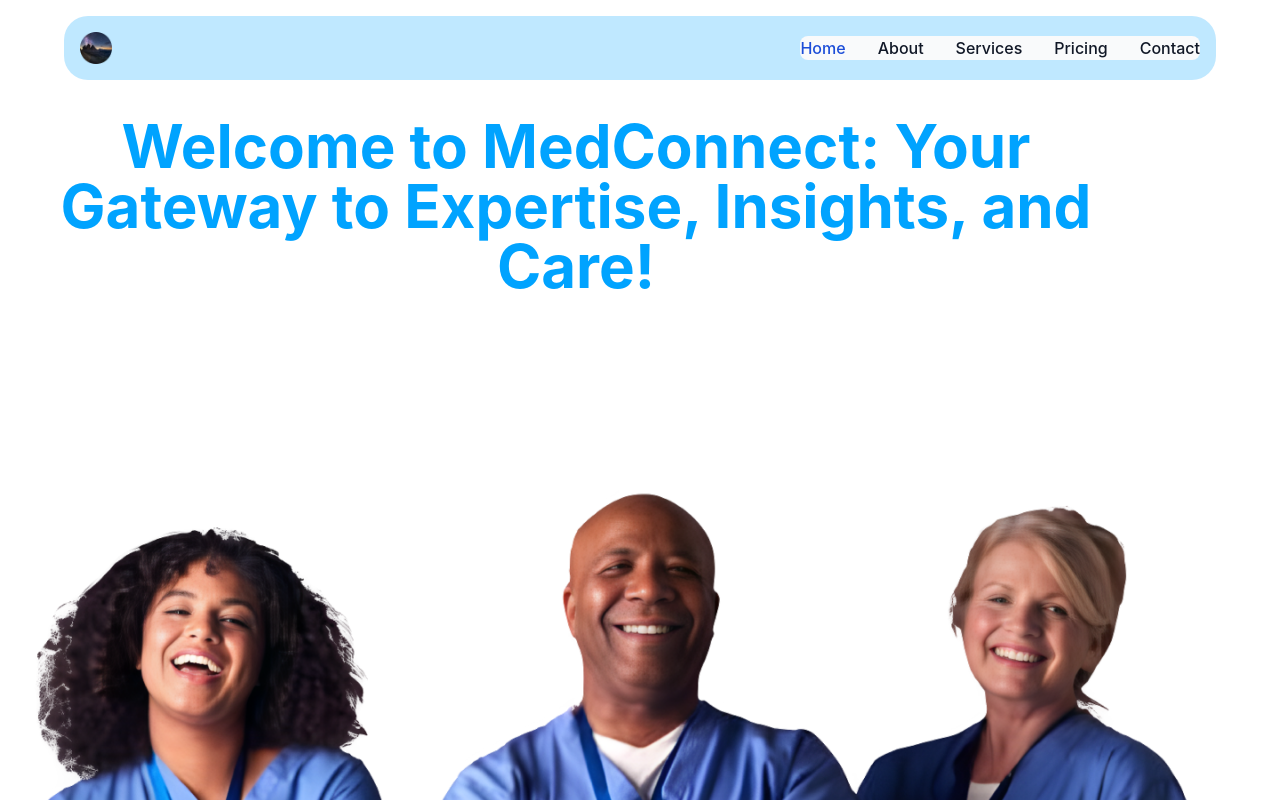
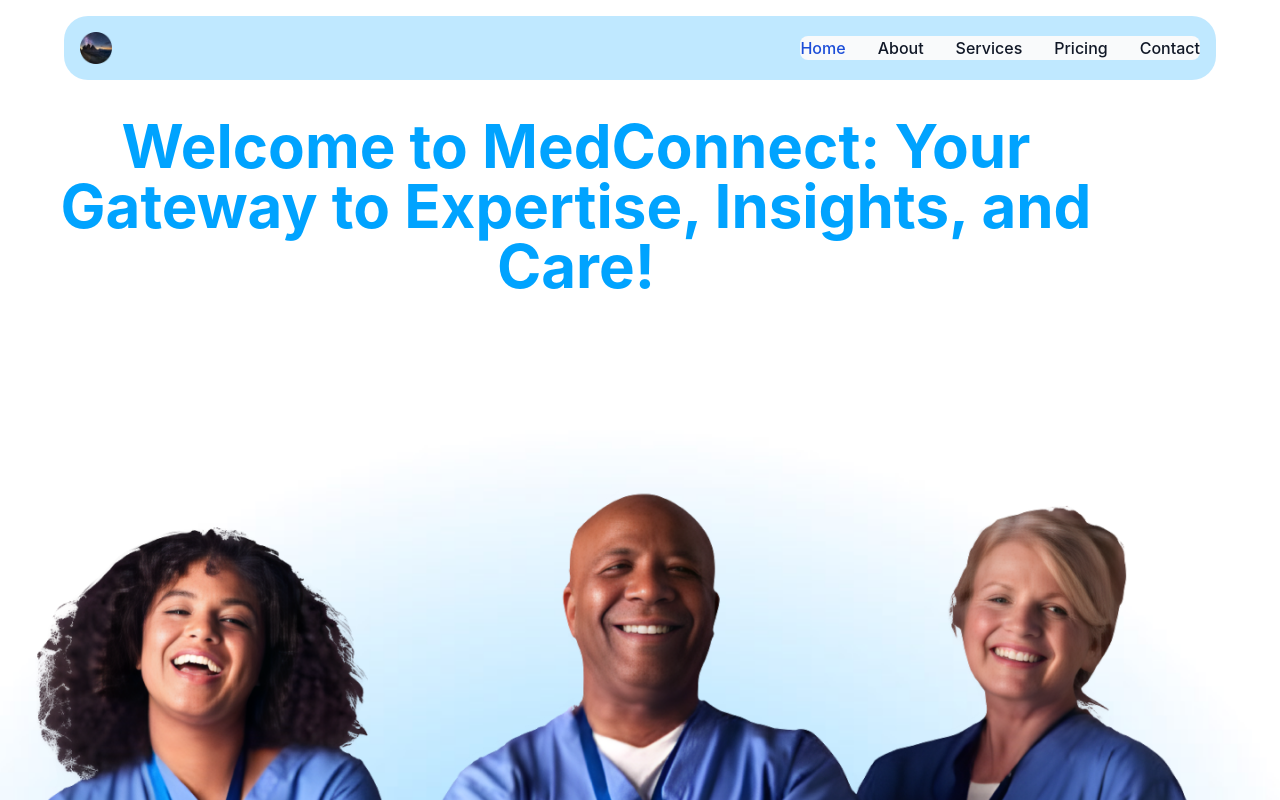
Before and after one commit to adnan4k/Hakim_web, a React (Create React App) app in the folder client/: page / in a window 1280 px wide. Shown: the top 800 px of the page. Built offline with nearby package versions, Linux system fonts and the light colour scheme.

Commit message:
bg image added to hero

```diff
--- a/client/src/components/Hero.jsx
+++ b/client/src/components/Hero.jsx
@@ -8,8 +8,8 @@
           Welcome to MedConnect: Your Gateway to Expertise, Insights, and Care!
         </h2>
       </div>
-      <div>
-        <img src="/images/hakim-hero.png" className="object-fit" alt="hero" />
+      <div className="bg-[url('/images/hero-bg.jpg')] bg-cover h-screen bg-center">
+        <img src="/images/hakim-hero.png" className="object-cover" alt="hero" />
       </div>
     </div>
   );
--- a/client/src/components/LatestPost.jsx
+++ b/client/src/components/LatestPost.jsx
@@ -3,7 +3,7 @@
 function LatestPost() {
   return (
     <div>
-      <div className="flex my-5">
+      <div className="flex my-5 mt-">
         <div>
           <h3 className="font-extrabold text-4xl ml-10">Latest Post</h3>
         </div>
--- a/client/src/components/Navbar.jsx
+++ b/client/src/components/Navbar.jsx
@@ -39,11 +39,11 @@
             </svg>
           </button>
           <div className="hidden w-full md:block md:w-auto" id="navbar-default">
-            <ul className="font-medium flex flex-col p-4 md:p-0 mt-4 border border-gray-100 rounded-lg bg-gray-50 md:flex-row md:space-x-8 rtl:space-x-reverse md:mt-0 md:border-0 md:bg-[] dark:bg-gray-800 md:dark:bg-gray-900 dark:border-gray-700">
+            <ul className="font-medium bg-[#01A3FF40] !important flex flex-col p-4 md:p-0 mt-4 border border-gray-100 rounded-lg bg-gray-50 md:flex-row md:space-x-8 rtl:space-x-reverse md:mt-0 md:border-0 md:bg-[] dark:bg-gray-800 md:dark:bg-gray-900 dark:border-gray-700">
               <li>
                 <a
                   href="/"
-                  className="block py-2 px-3 text-white bg-blue-700 rounded md:bg-transparent md:text-blue-700 md:p-0 dark:text-white md:dark:text-blue-500"
+                  className="block py-2 px-3 text-white  rounded md:bg-transparent md:text-blue-700 md:p-0 dark:text-white md:dark:text-blue-500"
                   aria-current="page"
                 >
                   Home
```
Also changed, not shown: client/public/images/hero-bg.jpg (added), client/public/images/little.jpg (added).
